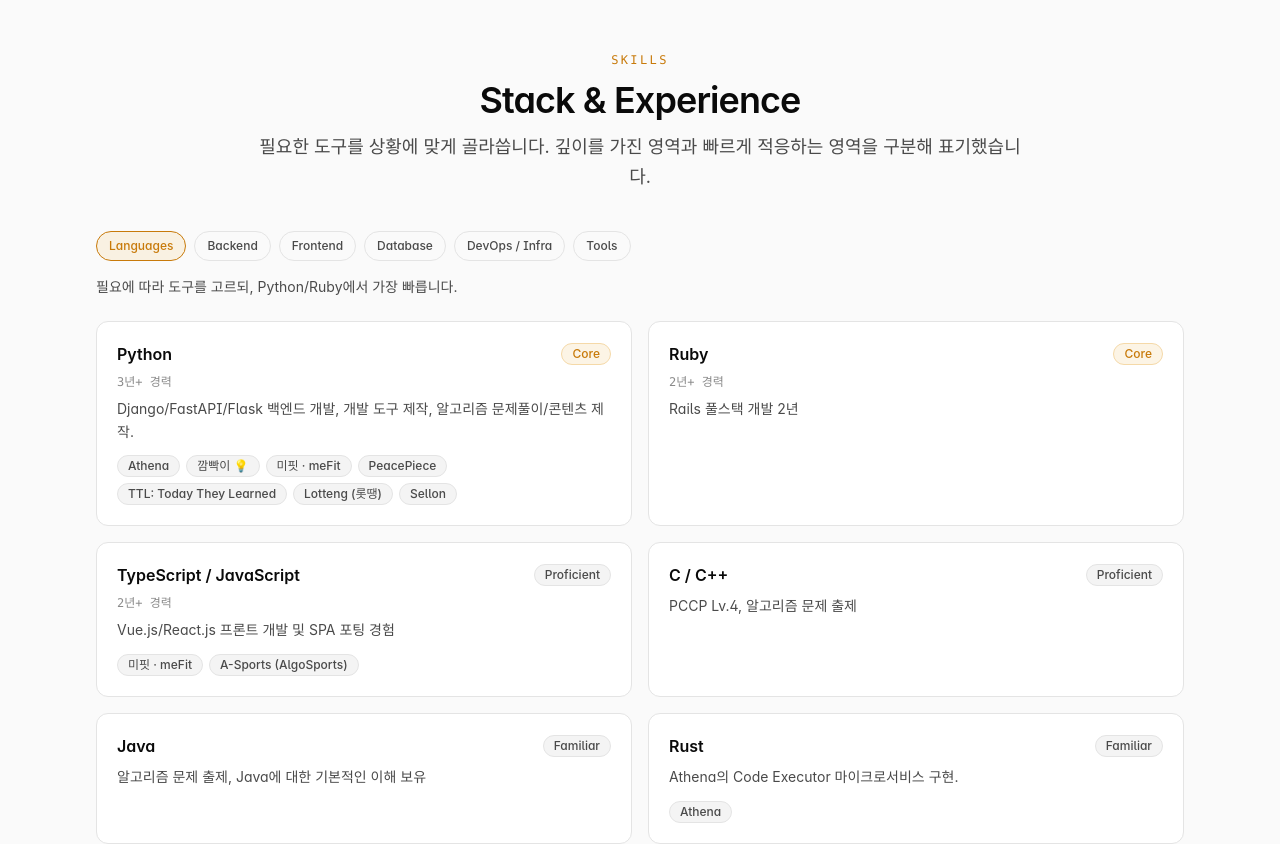
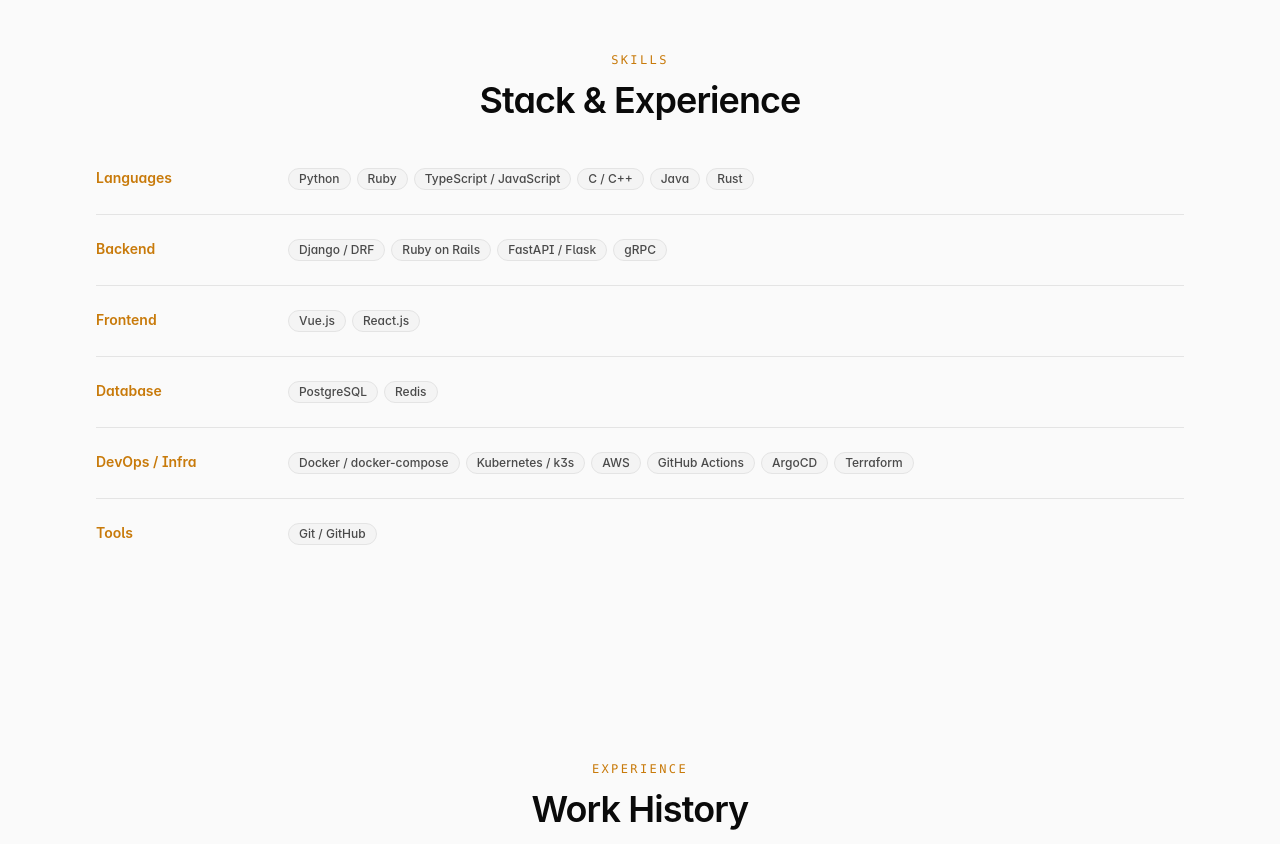
Before and after one commit to shinkeonkim/my-portfolio, a Vue app: page / in a window 1280 px wide. Shown: the part 1460-2304 px from the top of the page. Built offline with nearby package versions, Linux system fonts and the light colour scheme.

Commit message:
refactor: 홈페이지 기술 스택 요약
Ultraworked with [Sisyphus](https://github.com/code-yeongyu/oh-my-openagent)

Co-authored-by: Sisyphus <clio-agent@sisyphuslabs.ai>

```diff
--- a/src/components/sections/SkillsSection.vue
+++ b/src/components/sections/SkillsSection.vue
@@ -1,102 +1,34 @@
 <script setup lang="ts">
-import { computed, ref } from 'vue'
-import { RouterLink } from 'vue-router'
 import SectionTitle from '@/components/common/SectionTitle.vue'
 import Tag from '@/components/common/Tag.vue'
-import { skillsByCategory, getProjectBySlug } from '@/data'
-import type { SkillLevel } from '@/types'
-
-const activeCategory = ref<string>(skillsByCategory[0]?.category ?? 'language')
-
-const activeGroup = computed(
-  () => skillsByCategory.find((g) => g.category === activeCategory.value) ?? skillsByCategory[0],
-)
-
-const levelLabel: Record<SkillLevel, string> = {
-  core: 'Core',
-  proficient: 'Proficient',
-  familiar: 'Familiar',
-}
-
-const levelOrder: Record<SkillLevel, number> = { core: 0, proficient: 1, familiar: 2 }
-
-const orderedSkills = computed(() => {
-  const list = activeGroup.value?.skills ?? []
-  return [...list].sort((a, b) => levelOrder[a.level] - levelOrder[b.level])
-})
-
-function projectLabel(slug: string): string {
-  const p = getProjectBySlug(slug)
-  return p?.displayName ?? p?.name ?? slug
-}
-
-function formatDescription(text: string): string {
-  return text.replace(/\\n/g, '<br>')
-}
-
+import { skillsByCategory } from '@/data'
 </script>
 
 <template>
   <section id="skills" class="container-page py-24">
-    <SectionTitle
-      eyebrow="Skills"
-      title="Stack & Experience"
-      description="필요한 도구를 상황에 맞게 골라씁니다. 깊이를 가진 영역과 빠르게 적응하는 영역을 구분해 표기했습니다."
-    />
+    <SectionTitle eyebrow="Skills" title="Stack & Experience" />
 
-    <div class="mt-10 flex flex-wrap gap-2">
-      <button
+    <div class="mt-12 space-y-6">
+      <div
         v-for="group in skillsByCategory"
         :key="group.category"
-        type="button"
-        class="rounded-full border px-3 py-1.5 text-xs font-medium transition"
-        :class="
-          activeCategory === group.category
-            ? 'border-[var(--color-accent)] bg-[var(--color-accent-muted)]/30 text-[var(--color-accent)]'
-            : 'border-[var(--color-border-subtle)] text-[var(--color-text-secondary)] hover:border-[var(--color-accent-muted)]'
-        "
-        @click="activeCategory = group.category"
+        class="flex flex-col gap-3 border-b border-[var(--color-border-subtle)] pb-6 last:border-b-0 md:flex-row md:items-start md:gap-8"
       >
-        {{ group.label }}
-      </button>
-    </div>
-
-    <p v-if="activeGroup" class="mt-4 text-sm text-[var(--color-text-secondary)]">
-      {{ activeGroup.description }}
-    </p>
-
-    <div class="mt-6 grid gap-4 md:grid-cols-2">
-      <article
-        v-for="skill in orderedSkills"
-        :key="skill.slug"
-        class="surface-card p-5"
-      >
-        <div class="flex items-center justify-between gap-2">
-          <h3 class="text-base font-semibold text-[var(--color-text-primary)]">{{ skill.name }}</h3>
+        <h3
+          data-skill-category
+          class="shrink-0 text-sm font-semibold text-[var(--color-accent)] md:w-40"
+        >
+          {{ group.label }}
+        </h3>
+        <div class="flex flex-wrap gap-1.5">
           <Tag
-            :label="levelLabel[skill.level]"
-            :variant="skill.level === 'core' ? 'accent' : 'default'"
+            v-for="skill in group.skills"
+            :key="skill.slug"
+            :data-skill-name="skill.name"
+            :label="skill.name"
           />
         </div>
-        <p v-if="skill.experienceYears" class="mt-2 font-mono text-xs text-[var(--color-text-muted)]">
-          {{ skill.experienceYears }}년+ 경력
-        </p>
-
-        <p
-v-if="skill.description" class="mt-2 text-sm leading-relaxed text-[var(--color-text-secondary)]"
-          v-html="formatDescription(skill.description)">
-        </p>
-        <div v-if="skill.projectSlugs.length" class="mt-3 flex flex-wrap gap-1.5">
-          <RouterLink
-            v-for="slug in skill.projectSlugs"
-            :key="slug"
-            :to="{ name: 'project-detail', params: { slug } }"
-            class="inline-flex items-center rounded-full border border-[var(--color-border-subtle)] bg-[var(--color-bg-overlay)] px-2.5 py-0.5 text-xs font-medium text-[var(--color-text-secondary)] transition hover:border-[var(--color-accent)] hover:bg-[var(--color-accent-muted)]/30 hover:text-[var(--color-accent)]"
-          >
-            {{ projectLabel(slug) }}
-          </RouterLink>
-        </div>
-      </article>
+      </div>
     </div>
   </section>
 </template>
```
Also changed, not shown: 1 other file (tests, documents, lock files or other folders).
